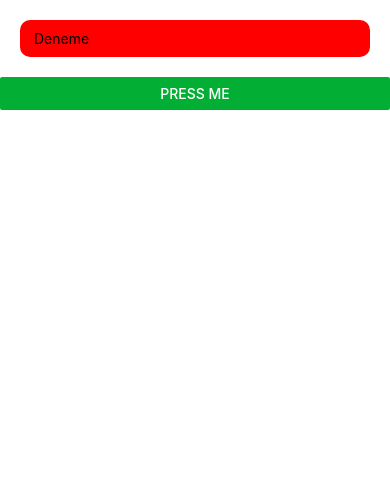
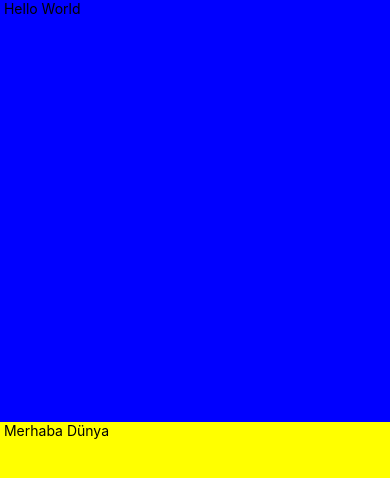
Before and after one commit to aytacbulanik/React_Native_App, a React Native app: screen / in a window 390 px wide. Shown: the top 478 px of the page. Built offline with nearby package versions, Linux system fonts and the light colour scheme.

Commit message:
flex started

```diff
--- a/App.js
+++ b/App.js
@@ -3,28 +3,26 @@ import {View, Text, SafeAreaView, Button, StyleSheet} from 'react-native';
 
 function App() {
   return (
-    <SafeAreaView>
-      <View style={styles.container}>
-        <Text> Deneme </Text>
+    <SafeAreaView style={styles.container}>
+      <View style={styles.upperView}>
+        <Text> Hello World </Text>
       </View>
-      <Button
-        title="Press me"
-        onPress={() => {
-          console.log('Basıldı dimi');
-        }}
-        disabled={false}
-        color={'#02af34'}
-      />
+      <View style={styles.bottomView}>
+        <Text> Merhaba Dünya </Text>
+      </View>
     </SafeAreaView>
   );
 }
 
 const styles = StyleSheet.create({
-  container: {
-    backgroundColor: 'red',
-    margin: 20,
-    padding: 10,
-    borderRadius: 10,
+  container: {flex: 1},
+  upperView: {
+    backgroundColor: 'blue',
+    flex: 1,
+  },
+  bottomView: {
+    backgroundColor: 'yellow',
+    flex: 1,
   },
 });
 
```
